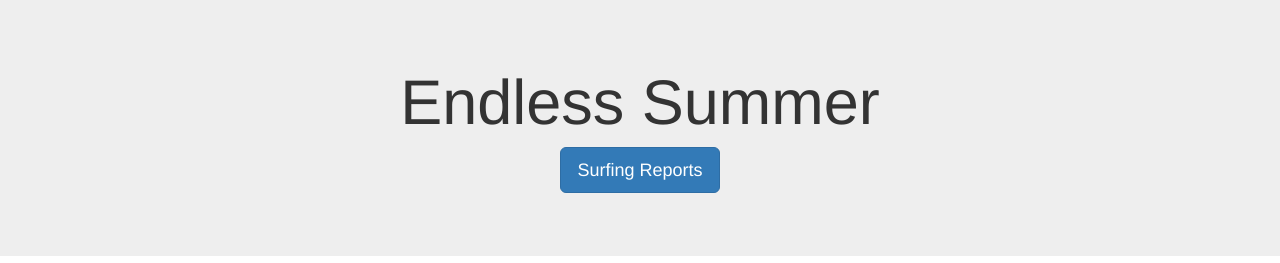
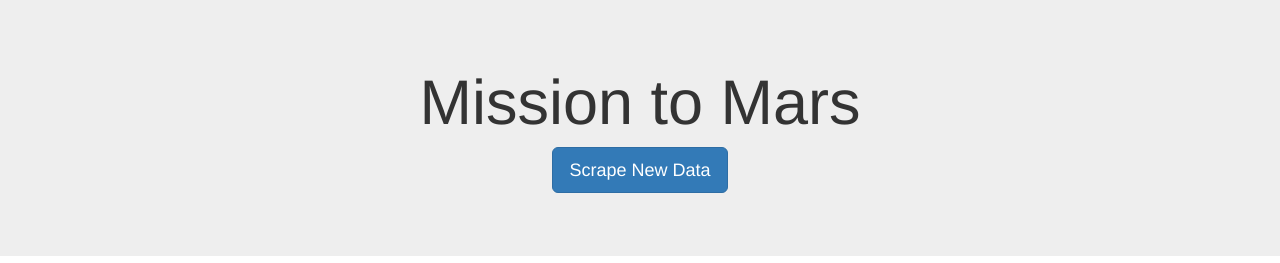
Before and after one commit to baokiddy/webscraping_mars, a Flask app: template templates/index.html in a window 1280 px wide. Shown: the top 263 px of the page. Run offline with Flask 2, Linux system fonts and the light colour scheme; the template is opened without the code that fills it, so the values that code supplies are empty; some libraries are stand-ins or nearby versions.

Commit message:
Completed project components

```diff
--- a/app.py
+++ b/app.py
@@ -1,30 +1,28 @@
 from flask import Flask, render_template, redirect
 from flask_pymongo import PyMongo
+import pymongo
 import scrape_mars
-
 
 app = Flask(__name__)
 
-
 mongo = PyMongo(app, uri="mongodb://localhost:27017/mars_app")
-
 
 @app.route('/')
 def index():
-    mars = mongo.db.mars_db
+    mars = mongo.db.mars.find_one()
     return render_template('index.html', explore=mars)
 
 
 @app.route('/scrape')
 def scrape():
-    mars = mongo.db.mars_db
+    mars = mongo.db.mars
     data = scrape_mars.scrape()
     mars.update(
         {},
         data,
         upsert=True
     )
-    return redirect("/", code=302)
+    return redirect("/")
 
 
 if __name__ == "__main__":
--- a/templates/index.html
+++ b/templates/index.html
@@ -5,24 +5,59 @@
   <meta charset="UTF-8">
   <meta name="viewport" content="width=device-width, initial-scale=1.0">
   <meta http-equiv="X-UA-Compatible" content="ie=edge">
-  <title>Surfing</title>
+  <title>Mars Data</title>
   <link rel="stylesheet" href="https://maxcdn.bootstrapcdn.com/bootstrap/3.3.7/css/bootstrap.min.css">
 </head>
 
 <body>
   <div clas="container">
     <div class="jumbotron text-center">
-      <h1>Endless Summer</h1>
-      <p><a class="btn btn-primary btn-lg" href="/scrape" role="button">Surfing Reports</a></p>
+      <h1>Mission to Mars</h1>
+      <p><a class="btn btn-primary btn-lg" href="/scrape" role="button">Scrape New Data</a></p>
     </div>
 
-    <!-- surf data -->
+    <!-- mars data -->
     <div class="row">
       <div class="col-md-8 col-md-offset-2">
-        <img src= {{ surfing.src }} width: 50% />
-        <h3>Santa Barbara Surf Report</h3>
-        <p>{{ surfing.report }}</p>
+        <h2>Latest Mars News</h2>
+        <h3>{{ explore.nasa_article_title }}</h3>
+        <p>{{ explore.nasa_article_content }}</p>
       </div>
+    </div>
+    <div class="row">
+      <div class="col-md-7 col-md-offset-2">
+        <h2>Featured Mars Image</h2>
+        <img src= "{{ explore.jpl_mars_feature_url }}" alt= "feature" style= "width: 100%;" />
+      </div>
+      <div class="row">
+      <div class="col-md-3 col-md-offset-2">
+          <h3>Current Weather on Mars</h3>
+          <p>{{ explore.latest_mars_weather }}</p>
+      </div>
+      <div class="col-md-3 col-md-offset-2">
+          <h3>Mars Facts</h3>
+          <table class = "table">
+            {{ explore.mars_facts|safe }}
+          </table>
+      </div>
+    </div>
+    </div>
+    <div class="row">
+      <div class="col-md-8 col-md-offset-2">
+        <h2>Mars Hemispheres</h2>
+        {% for item in explore.mars_hemisphere_images %}
+        <div class="row">
+          <div class="col-sm-6">
+          <div class="card border-dark mb-3" style="width: 18rem;">
+            <img class = "card-img-top" src= "{{ item.img_url }}" alt="Card image cap" style= "width: 200%;"/>
+            <div class="card-body">
+              <h5 class= "card-title">{{ item.title }}</h5>
+          </div>
+          </div>
+        </div>
+        {% endfor %}
+      </div>
+    </div>
     </div>
   </div>
 
```
Also changed, not shown: scrape_mars.py (+5 -11 lines).
